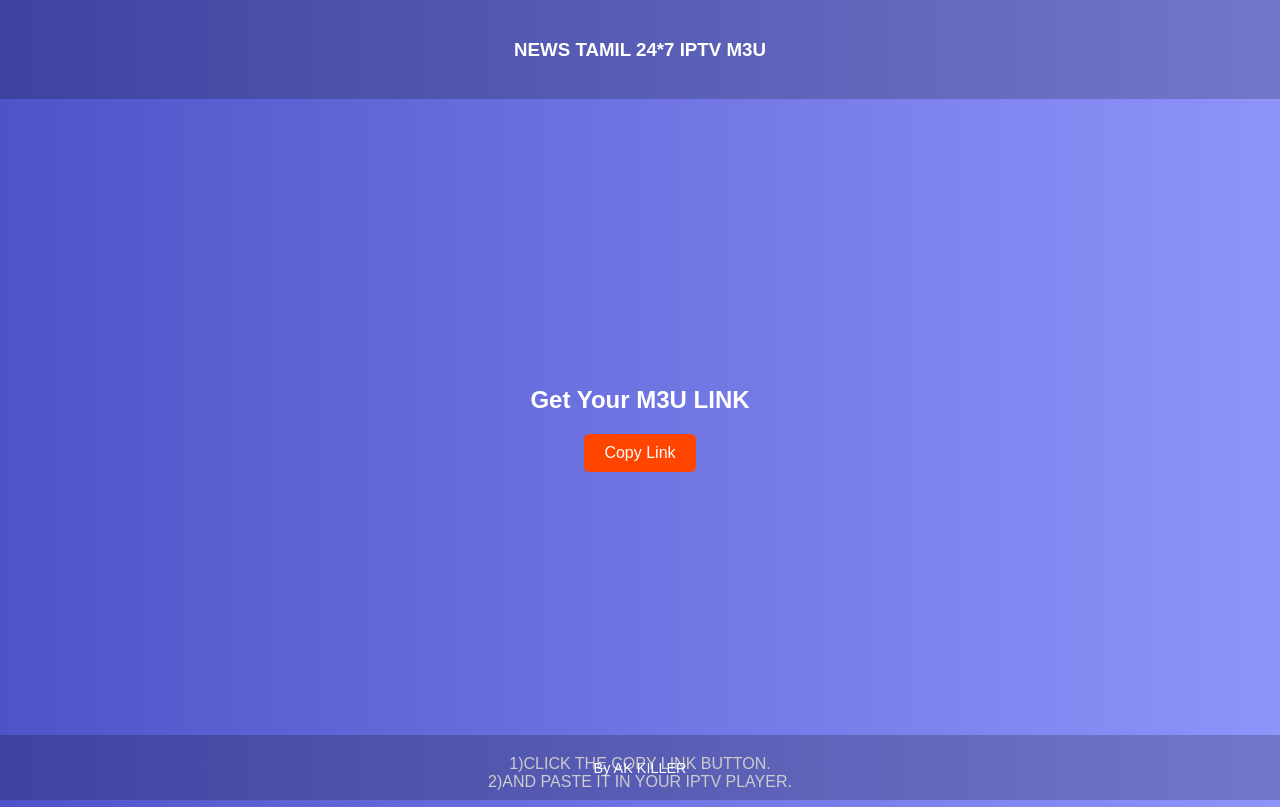
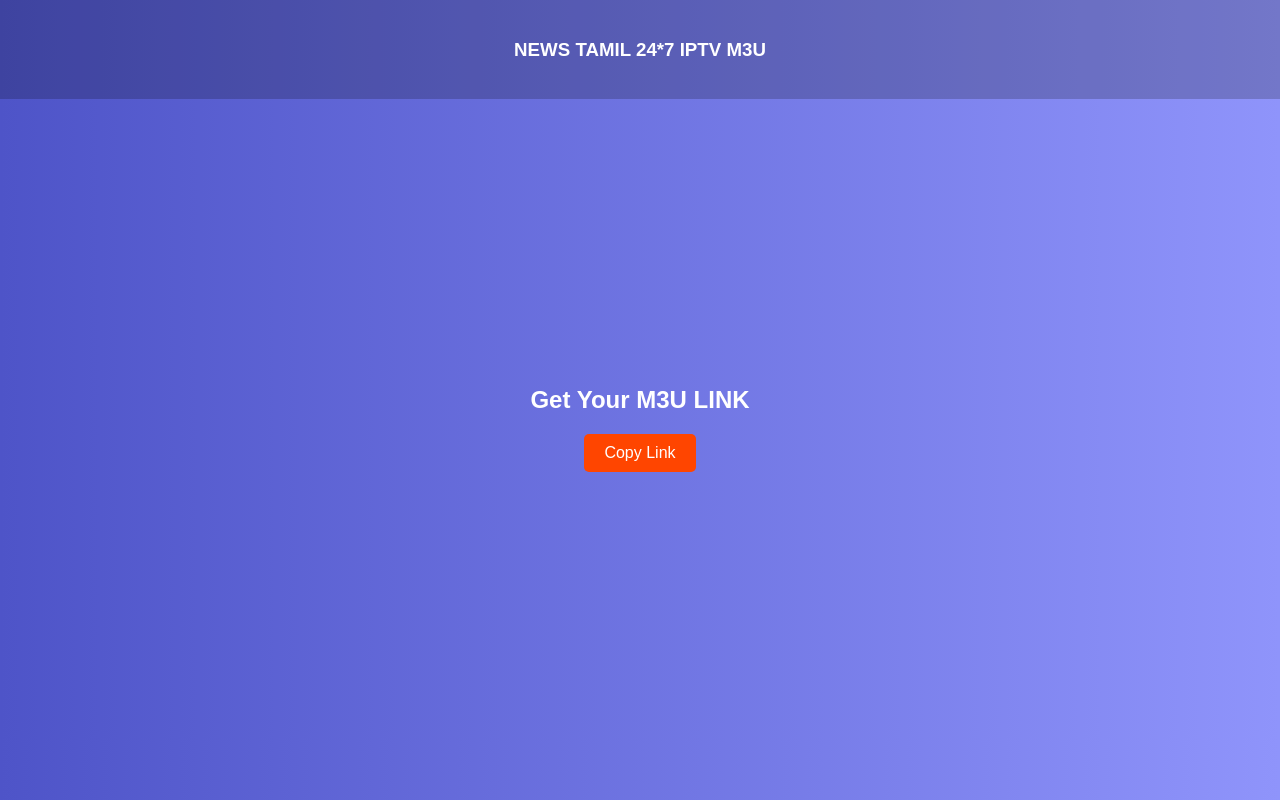
Before and after one commit to Askan-2009/Askan-2009.github.io, a plain HTML site: page index.html in a window 1280 px wide. Drawn offline with Linux system fonts and the light colour scheme.

Commit message:
Update index.html

```diff
--- a/index.html
+++ b/index.html
@@ -48,14 +48,6 @@
   background-color: #orange
 }
 
-        footer {
-            background: rgba(0, 0, 0, 0.2);
-            padding: 10px 0;
-            position: fixed;
-            bottom: 0;
-            width: 100%;
-            font-size: 0.9em;
-        }
 
         @keyframes fadeInDown {
             from {
@@ -90,11 +82,6 @@
             <button id="copyButton" onclick="copyToClipboard('https://raw.githubusercontent.com/AKIL-2/Akil-2.github.io/Main/Index.M3U')">Copy Link</button>
         </section>
     </main>
-        <P text-align:top:left>1)CLICK THE COPY LINK BUTTON.<br>
-    2)AND PASTE IT IN YOUR IPTV PLAYER.<br></P>
-    <footer>
-        <p>By AK KILLER</p>
-    </footer>
     <script>
 function copyToClipboard(link) {
   // Create a temporary input element
```
